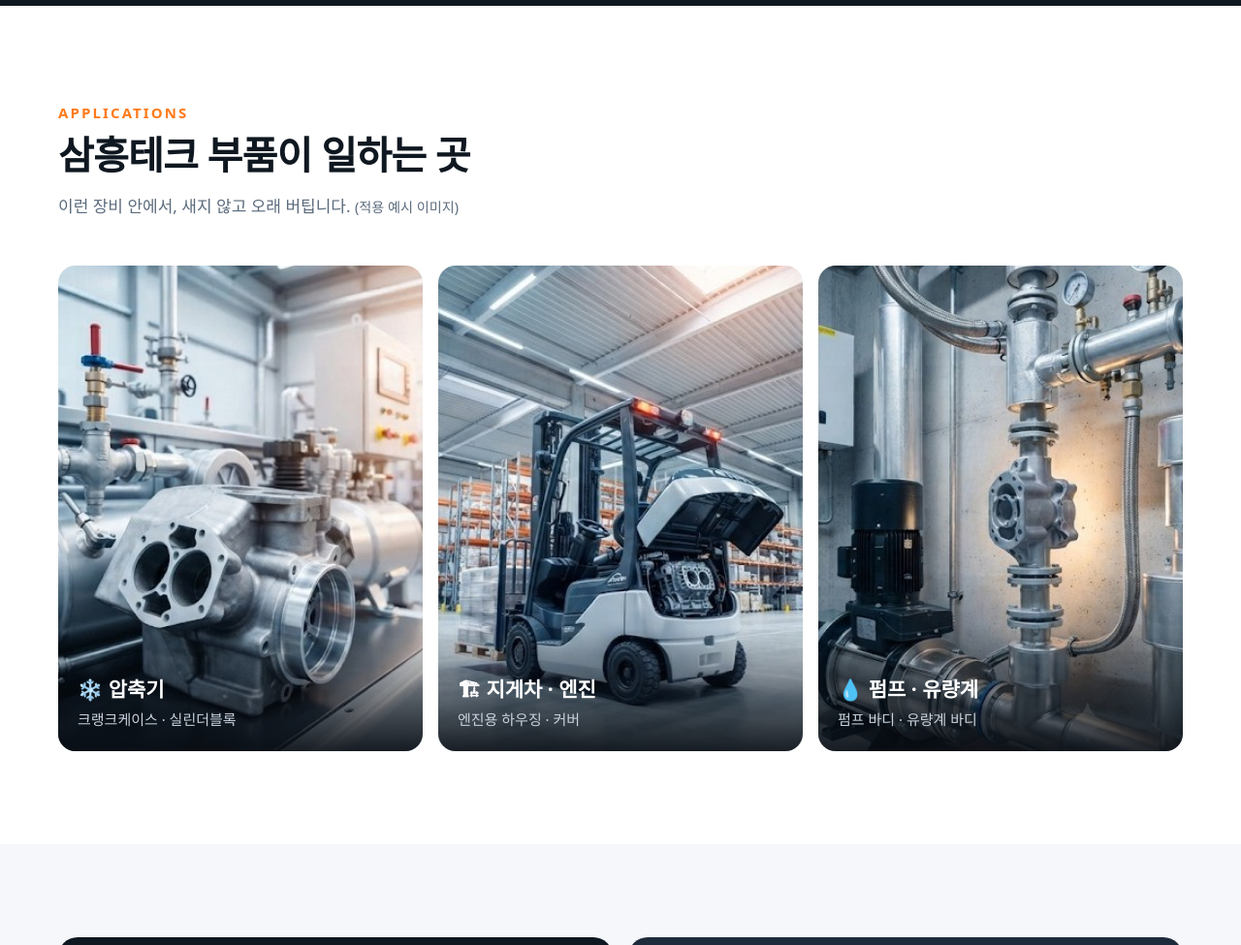
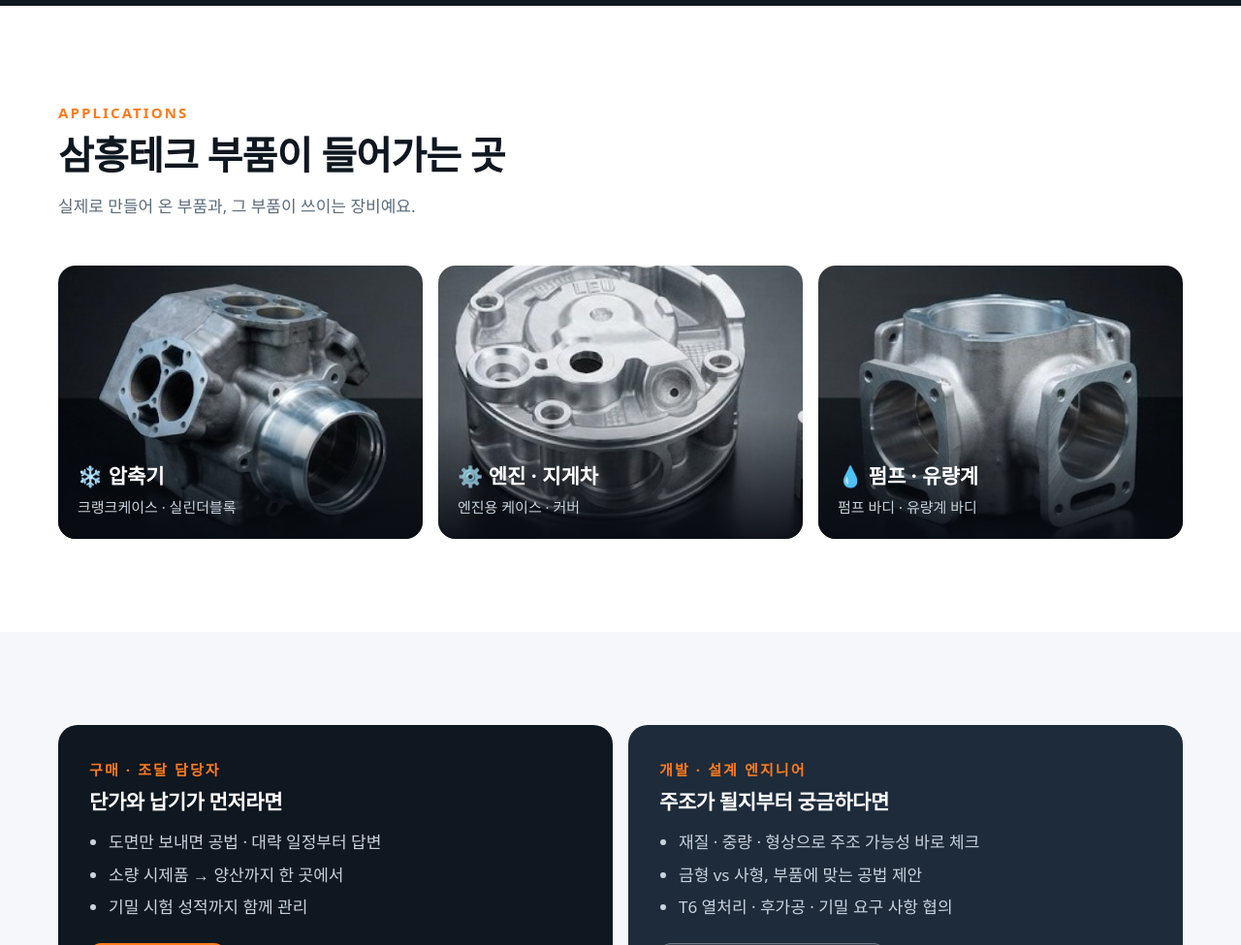
Before and after one commit to kisthestar1-boop/samhung-tech, a plain HTML site: page index.html in a window 1280 px wide. Shown: the part 4200-5175 px from the top of the page at 97% size. Drawn offline with Linux system fonts and the light colour scheme; a web font is replaced by a local one.

Commit message:
Add files via upload

```diff
--- a/index.html
+++ b/index.html
@@ -171,7 +171,7 @@ nav{font-size:var(--t1);gap:24px}
 .lang{display:flex;gap:2px;background:rgba(255,255,255,.08);border-radius:99px;padding:3px;margin-left:6px}.lang button{border:0;background:none;color:#B3C1D1;font:inherit;font-size:13px;font-weight:800;padding:5px 9px;border-radius:99px;cursor:pointer}.lang button.on{background:#fff;color:#0F1720}
 .pain{display:grid;grid-template-columns:repeat(4,1fr);gap:16px}.pain div{border:1px solid var(--ln);border-radius:18px;padding:24px;background:#fff}.pain q{display:block;quotes:none;font-weight:800;font-size:var(--t3);line-height:1.35;color:var(--ink)}.pain p{margin:12px 0 0;color:var(--mu);font-size:var(--t1)}.pain p b{color:var(--or)}
 @media(max-width:900px){.pain{grid-template-columns:1fr 1fr}}@media(max-width:560px){.pain{grid-template-columns:1fr}}
-.apps{display:grid;grid-template-columns:repeat(3,1fr);gap:16px}.apps figure{margin:0;border-radius:18px;overflow:hidden;position:relative;aspect-ratio:3/4;background:#111 center/cover}.apps figcaption{position:absolute;left:0;right:0;bottom:0;padding:48px 20px 20px;background:linear-gradient(0deg,rgba(8,12,18,.9),transparent);color:#fff}.apps b{display:block;font-size:var(--t3)}.apps small{color:#C9D3DE;font-size:var(--t1)}
+.apps{display:grid;grid-template-columns:repeat(3,1fr);gap:16px}.apps figure{margin:0;border-radius:18px;overflow:hidden;position:relative;aspect-ratio:4/3;background:#0B1118 center/cover}.apps figcaption{position:absolute;left:0;right:0;bottom:0;padding:48px 20px 20px;background:linear-gradient(0deg,rgba(8,12,18,.9),transparent);color:#fff}.apps b{display:block;font-size:var(--t3)}.apps small{color:#C9D3DE;font-size:var(--t1)}
 @media(max-width:760px){.apps{grid-template-columns:1fr;}.apps figure{aspect-ratio:16/10}}
 .who{display:grid;grid-template-columns:1fr 1fr;gap:16px}.who div{border-radius:20px;padding:32px;background:var(--ink);color:#fff}.who div:last-child{background:#1D2B3B}.who h3{font-size:var(--t3)}.who ul{margin:16px 0 24px;padding-left:20px;color:#C9D3DE}.who li{margin:6px 0}
 @media(max-width:760px){.who{grid-template-columns:1fr}}
@@ -244,11 +244,11 @@ nav{font-size:var(--t1);gap:24px}
 </div></section>
 
 <section id="apps"><div class="w">
- <div class="sh"><span class="k">APPLICATIONS</span><h2 data-t="ah">삼흥테크 부품이 일하는 곳</h2><p>이런 장비 안에서, 새지 않고 오래 버팁니다. <small style="color:var(--mu)">(적용 예시 이미지)</small></p></div>
+ <div class="sh"><span class="k">APPLICATIONS</span><h2 data-t="ah">삼흥테크 부품이 들어가는 곳</h2><p>실제로 만들어 온 부품과, 그 부품이 쓰이는 장비예요.</p></div>
  <div class="apps">
-  <figure style="background-image:url(img/app_comp.jpg)"><figcaption><b>❄️ 압축기</b><small>크랭크케이스 · 실린더블록</small></figcaption></figure>
-  <figure style="background-image:url(img/app_fork.jpg)"><figcaption><b>🏗 지게차 · 엔진</b><small>엔진용 하우징 · 커버</small></figcaption></figure>
-  <figure style="background-image:url(img/app_pump.jpg)"><figcaption><b>💧 펌프 · 유량계</b><small>펌프 바디 · 유량계 바디</small></figcaption></figure>
+  <figure style="background-image:url(img/p_crank.jpg)"><figcaption><b>❄️ 압축기</b><small>크랭크케이스 · 실린더블록</small></figcaption></figure>
+  <figure style="background-image:url(img/p_r4.jpg)"><figcaption><b>⚙️ 엔진 · 지게차</b><small>엔진용 케이스 · 커버</small></figcaption></figure>
+  <figure style="background-image:url(img/p_flow.jpg)"><figcaption><b>💧 펌프 · 유량계</b><small>펌프 바디 · 유량계 바디</small></figcaption></figure>
  </div>
 </div></section>
 
@@ -401,8 +401,8 @@ function qwire(){const go=n=>{C.querySelectorAll('.qp').forEach(p=>p.hidden=+p.d
  if(r.includes('매끈한 표면')&&m==='사형주조')why+=' 표면이 중요하면 양산 단계에서 금형주조 전환도 검토해요.';
  const chk=['도면(PDF · DWG · STEP)의 최소 두께와 빼기 구배 확인'];if(r.includes('새면 안 됨 (기밀)'))chk.push('GAS 처리 + 감압 · 수압 기밀 시험 조건 협의 (삼흥테크 보유 설비)');if(r.includes('강도 (열처리)'))chk.push('T6 열처리 가능 재질(AC4C 등) · 요구 강도 확인');if(r.includes('복잡한 내부 구멍'))chk.push('중자(코어) 설계 · 탈사 방법 검토');if(!A.mat||A.mat==='모름')chk.push('재질 미정 → 용도에 맞는 재질(AC4C 등) 함께 추천');
  R.className='air on';R.innerHTML=`<span class="badge" style="background:#FFE2CC;color:#B24A00">추천 공법</span><h4 style="display:inline">${m}</h4><p style="margin:10px 0 0">${why}</p><ul>${chk.map(x=>`<li>${x}</li>`).join('')}</ul><div style="display:flex;gap:8px;margin-top:14px;flex-wrap:wrap"><button class="btn" data-open="q">📐 이 조건으로 견적 받기</button><a class="btn d" href="tel:0552993851">📞 바로 상담</a></div>`});})()</script>
-<script>(()=>{const T={en:{ey:'<i></i>Since 1988 · Aluminum gravity casting only',h1:'38 years of<br><em>leak-free</em><br>aluminum parts.',hp:'We gravity-cast crank cases, cylinder blocks and pump bodies in permanent molds and sand, and test every part for leaks (vacuum &amp; hydrostatic) before shipping.',b1:'📐 Get a quote from your drawing',b2:'⚡ 30-sec castability check',cap:'Photo: a crank case produced by Sam Hung Tech',nq:'Request quote',ph:'If your part is like this, trust Sam Hung Tech',ah:'Where our parts work'},
- ja:{ey:'<i></i>1988年創業 · アルミ重力鋳造専門',h1:'38年、<br><em>漏れない</em><br>アルミ部品。',hp:'クランクケース・シリンダーブロック・ポンプボディを金型・砂型の重力鋳造で製造し、減圧・水圧の気密試験まで自社で検査して納品します。',b1:'📐 図面でお見積り',b2:'⚡ 30秒 鋳造可否チェック',cap:'写真：三興テック製クランクケース',nq:'お見積り',ph:'こんな部品なら、三興テックへ',ah:'三興テックの部品が働く場所'}};
+<script>(()=>{const T={en:{ey:'<i></i>Since 1988 · Aluminum gravity casting only',h1:'38 years of<br><em>leak-free</em><br>aluminum parts.',hp:'We gravity-cast crank cases, cylinder blocks and pump bodies in permanent molds and sand, and test every part for leaks (vacuum &amp; hydrostatic) before shipping.',b1:'📐 Get a quote from your drawing',b2:'⚡ 30-sec castability check',cap:'Photo: a crank case produced by Sam Hung Tech',nq:'Request quote',ph:'If your part is like this, trust Sam Hung Tech',ah:'Where our parts go'},
+ ja:{ey:'<i></i>1988年創業 · アルミ重力鋳造専門',h1:'38年、<br><em>漏れない</em><br>アルミ部品。',hp:'クランクケース・シリンダーブロック・ポンプボディを金型・砂型の重力鋳造で製造し、減圧・水圧の気密試験まで自社で検査して納品します。',b1:'📐 図面でお見積り',b2:'⚡ 30秒 鋳造可否チェック',cap:'写真：三興テック製クランクケース',nq:'お見積り',ph:'こんな部品なら、三興テックへ',ah:'三興テックの部品が使われる場所'}};
  const ko={};document.querySelectorAll('[data-t]').forEach(e=>ko[e.dataset.t]=e.innerHTML);
  document.addEventListener('click',e=>{const b=e.target.closest('[data-lg]');if(!b)return;const L=b.dataset.lg;document.querySelectorAll('[data-lg]').forEach(x=>x.classList.toggle('on',x===b));document.documentElement.lang=L;document.querySelectorAll('[data-t]').forEach(el=>{const v=L==='ko'?ko[el.dataset.t]:T[L][el.dataset.t];if(v)el.innerHTML=v})});})()</script>
 </body></html>
```
